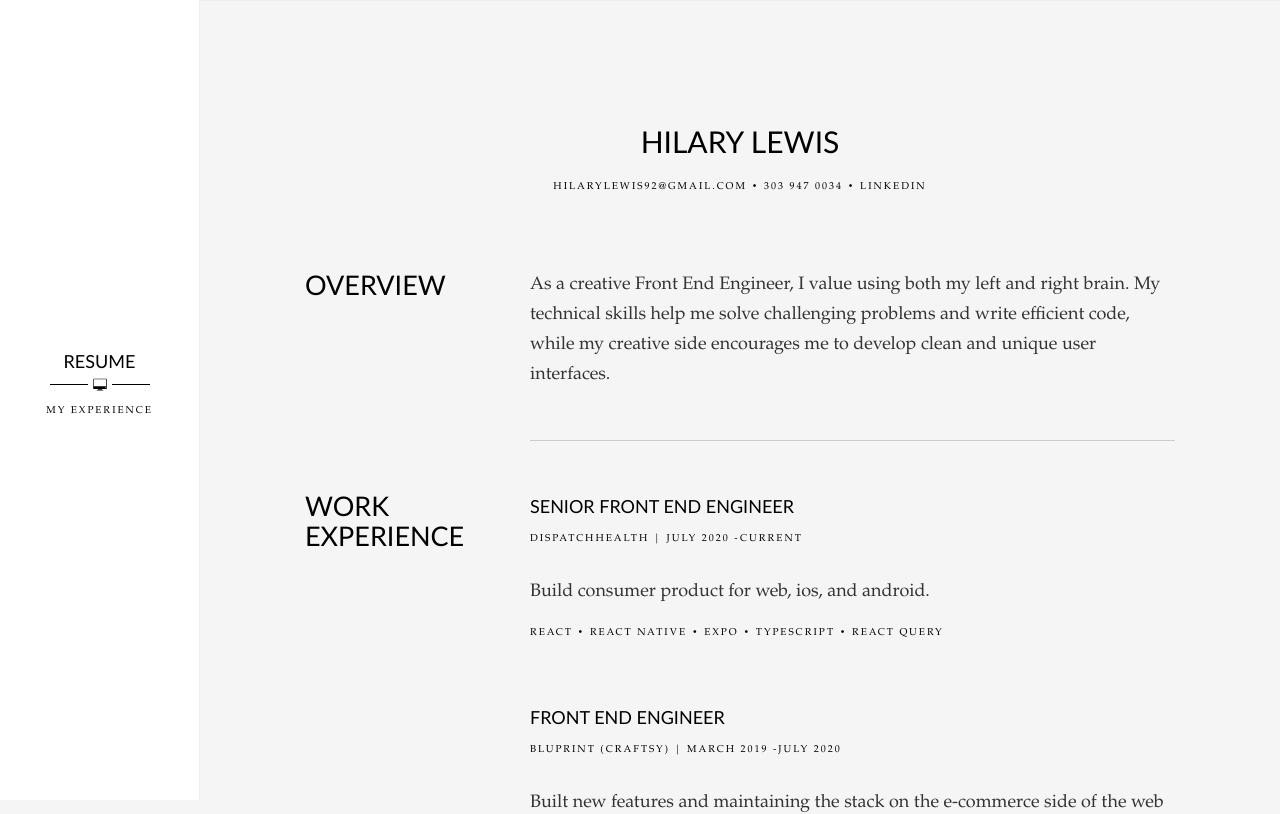
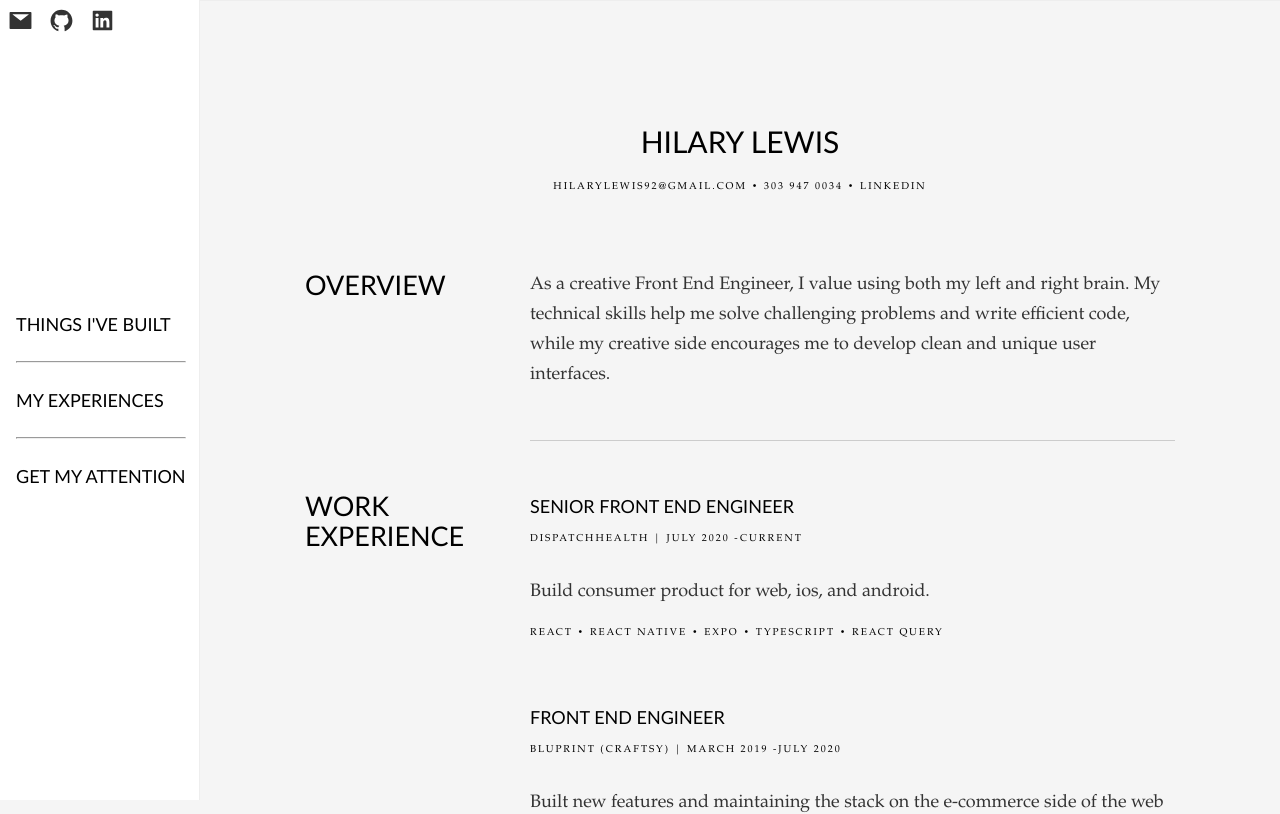
Before and after one commit to hilarylewis92/website, a React (Create React App) app: page / in a window 1280 px wide. Shown: the top 814 px of the page. Built offline with nearby package versions, Linux system fonts and the light colour scheme.

Commit message:
Update sidebar nav

```diff
--- a/package.json
+++ b/package.json
@@ -8,6 +8,7 @@
     "lodash.template": "^4.5.0",
     "react": "^16.7.0",
     "react-dom": "^16.7.0",
+    "react-icons": "^4.2.0",
     "react-scripts": "2.1.2"
   },
   "scripts": {
--- a/src/components/sidebar.js
+++ b/src/components/sidebar.js
@@ -1,47 +1,29 @@
-import React, { Component } from "react";
+import React from "react";
 import "../styles/Sidebar.css";
+import { AiFillLinkedin, AiFillGithub, AiFillMail } from "react-icons/ai";
 
 export const Sidebar = () => {
   return (
     <div className="menu">
+      <div className="icon-wrapper">
+        <AiFillMail className="icon" size={25} />
+        <AiFillGithub className="icon" size={25} />
+        <AiFillLinkedin className="icon" size={25} />
+      </div>
       <div className="menu-content">
-        {/* <a className="menu-link">
-          <h3 className="menu-title">Portfolio</h3>
-          <h6 className="menu-subtitle subtitle">Things I've built</h6>
-        </a> */}
         <a className="menu-link">
-          <h3 className="menu-title">Resume</h3>
-          <svg
-            className="menu__icon"
-            xmlns="http://www.w3.org/2000/svg"
-            width="120"
-            height="15"
-            viewBox="-52.5 0 120 15"
-          >
-            <path d="M4.182 13.166v.438h6.636v-.694H4.182M13.56 1.396H1.515c-.45 0-.816.326-.816.776v8.777c0 .448.366.917.816.917h3.61c.246.14.413.402.413.705l-.002.01h4l-.002-.01c0-.303.167-.565.413-.705h3.608c.45 0 .742-.47.742-.918V2.17c0-.45-.292-.776-.74-.776zm-.308 9.112h-.514c-.17 0-.31-.102-.31-.272 0-.17.14-.27.31-.27h.514c.17 0 .308.1.308.27s-.138.272-.308.272zM1.38 9.01V2.076h12.178V9.01H1.38z" />
-            <line
-              fill="none"
-              stroke="#000000"
-              x1="-42.5"
-              y1="7.25"
-              x2="-4.5"
-              y2="7.25"
-            />
-            <line
-              fill="none"
-              stroke="#000000"
-              x1="19.5"
-              y1="7.25"
-              x2="57.5"
-              y2="7.25"
-            />
-          </svg>
-          <h6 className="menu-subtitle subtitle">My experience</h6>
+          <h3 className="menu-title">Things I've built</h3>
         </a>
-        {/* <a className="menu-link">
-          <h3 className="menu-title">Contact</h3>
-          <h6 className="menu-subtitle subtitle">Get my attention</h6>
-        </a> */}
+        <hr />
+
+        <a className="menu-link">
+          <h3 className="menu-title">My Experiences</h3>
+        </a>
+        <hr />
+
+        <a className="menu-link">
+          <h3 className="menu-title">Get my attention</h3>
+        </a>
       </div>
     </div>
   );
--- a/src/styles/Sidebar.css
+++ b/src/styles/Sidebar.css
@@ -23,38 +23,50 @@
 .menu-content,
 .section-outcomes .section-background {
   position: absolute;
-  left: 50%;
+  left: 1rem;
   top: 50%;
-  transform: translateX(-50%) translateY(-50%);
+  transform: (-50%);
+  transform: translateY(-50%);
 }
 
 .menu-title,
 .menu-subtitle {
-  display: block;
   margin: 0;
   text-transform: uppercase;
   color: #000;
-  transition: 0.2s transform linear;
 }
 
 @media (min-width: 768px) {
   .menu-link {
     transform: translateY(0);
-    margin: 30px auto;
-    margin: 1.875rem auto;
   }
 }
 .menu-link {
   display: inline-block;
-  text-align: center;
   color: #333;
   width: 100%;
-  margin: 0 auto 30px;
-  margin: 0 auto 1.875rem;
-  transition: 0.5s transform linear;
-  cursor: default !important;
+  margin: 1rem 0;
+  transition: transform 500ms cubic-bezier(0.1, 0.2, 0.3, 0.4);
+  cursor: pointer;
 }
 
 .menu-subtitle {
   margin-top: 0px;
 }
+
+.menu-link:hover {
+  transform: translateX(0.5rem);
+  cursor: pointer;
+}
+
+.icon {
+  margin: 0.5rem;
+  cursor: pointer;
+  transition: transform 500ms cubic-bezier(0.1, 0.2, 0.3, 0.4);
+}
+
+.icon:hover {
+  transform: scale(1.1);
+  margin: 0.5rem;
+  cursor: pointer;
+}
```
Also changed, not shown: 1 other file (tests, documents, lock files or other folders).
